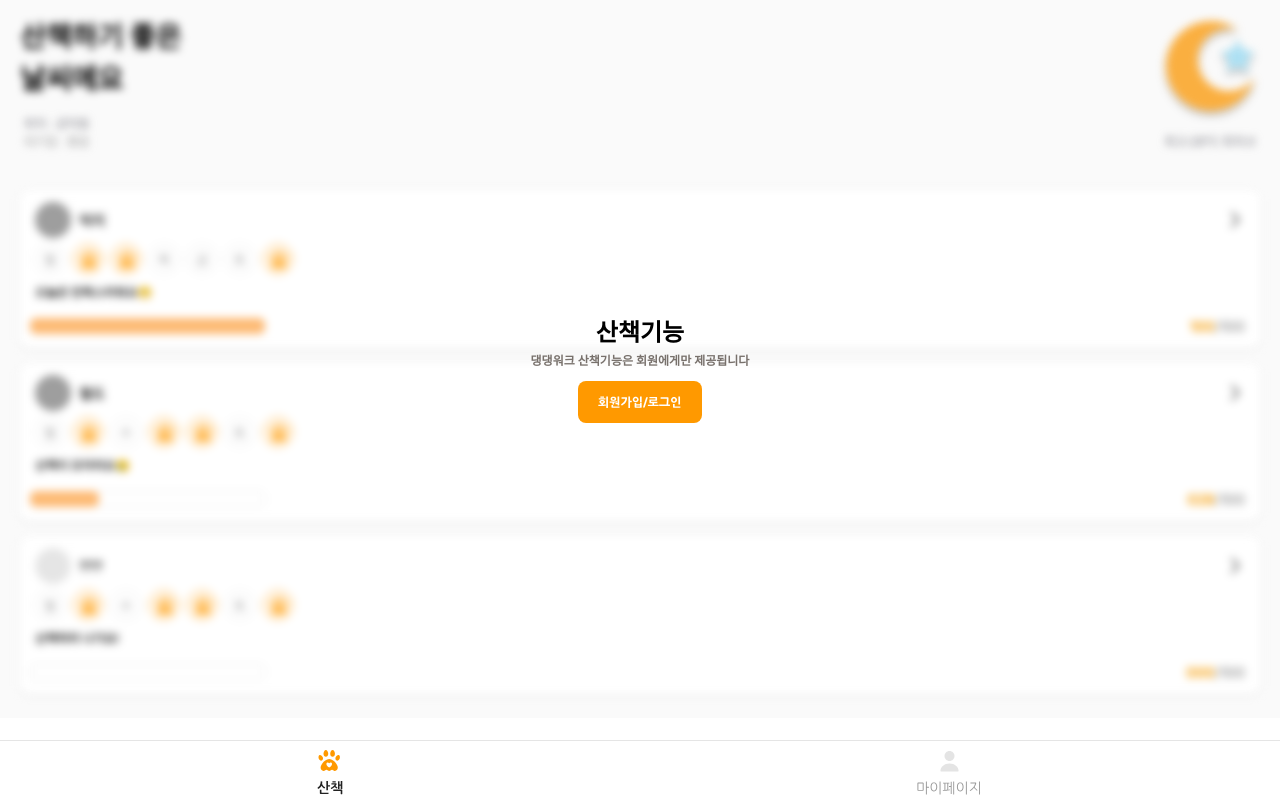
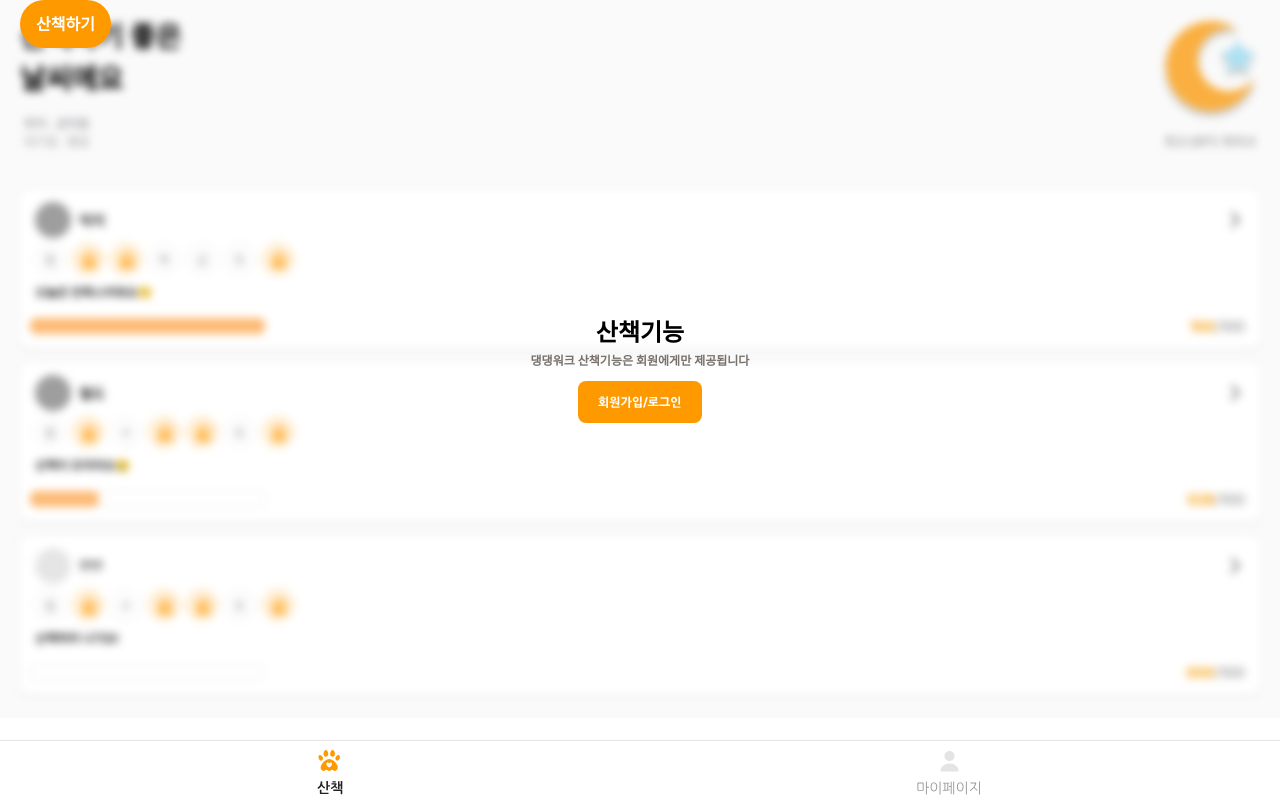
Before and after one commit to dangdangwalk/dangdang-walk, a React (Create React App) app in the folder frontend/: page / in a window 1280 px wide. Built offline with nearby package versions, Linux system fonts and the light colour scheme; no server answers; grey boxes are pictures that could not be loaded.

Commit message:
css: add navbar height constant

```diff
--- a/frontend/src/components/Navbar.tsx
+++ b/frontend/src/components/Navbar.tsx
@@ -4,6 +4,7 @@ import myPageOff from '@/assets/icons/btn-mypage-off.svg';
 import myPageOn from '@/assets/icons/btn-mypage-on.svg';
 import WalkOff from '@/assets/icons/btn-walk-off.svg';
 import WalkOn from '@/assets/icons/btn-walk-on.svg';
+import { NAV_HEIGHT } from '@/constants/style';
 
 function Navbar() {
     const location = useLocation();
--- /dev/null
+++ b/frontend/src/constants/style.ts
@@ -0,0 +1 @@
+export const NAV_HEIGHT = 60;
--- a/frontend/src/pages/Home.tsx
+++ b/frontend/src/pages/Home.tsx
@@ -3,6 +3,8 @@ import DogCardList from '@/components/home/DogCardList';
 import WeatherInfo from '@/components/home/WeatherInfo';
 import { useAuth } from '@/hooks/useAuth';
 import React from 'react';
+import { Button } from '@/components/common/Button';
+import { NAV_HEIGHT } from '@/constants/style';
 
 function Home() {
     const { isLoggedIn } = useAuth();
@@ -13,6 +15,13 @@ function Home() {
                     <WeatherInfo />
                     <DogCardList />
                 </div>
+                <Button
+                    color={'primary'}
+                    rounded={'medium'}
+                    className={`w-30 h-12 fixed bottom-[${NAV_HEIGHT + 16}px] text-white text-base font-bold leading-normal`}
+                >
+                    산책하기
+                </Button>
             </main>
             {!isLoggedIn && <LoginAlertModal />}
         </>
```
